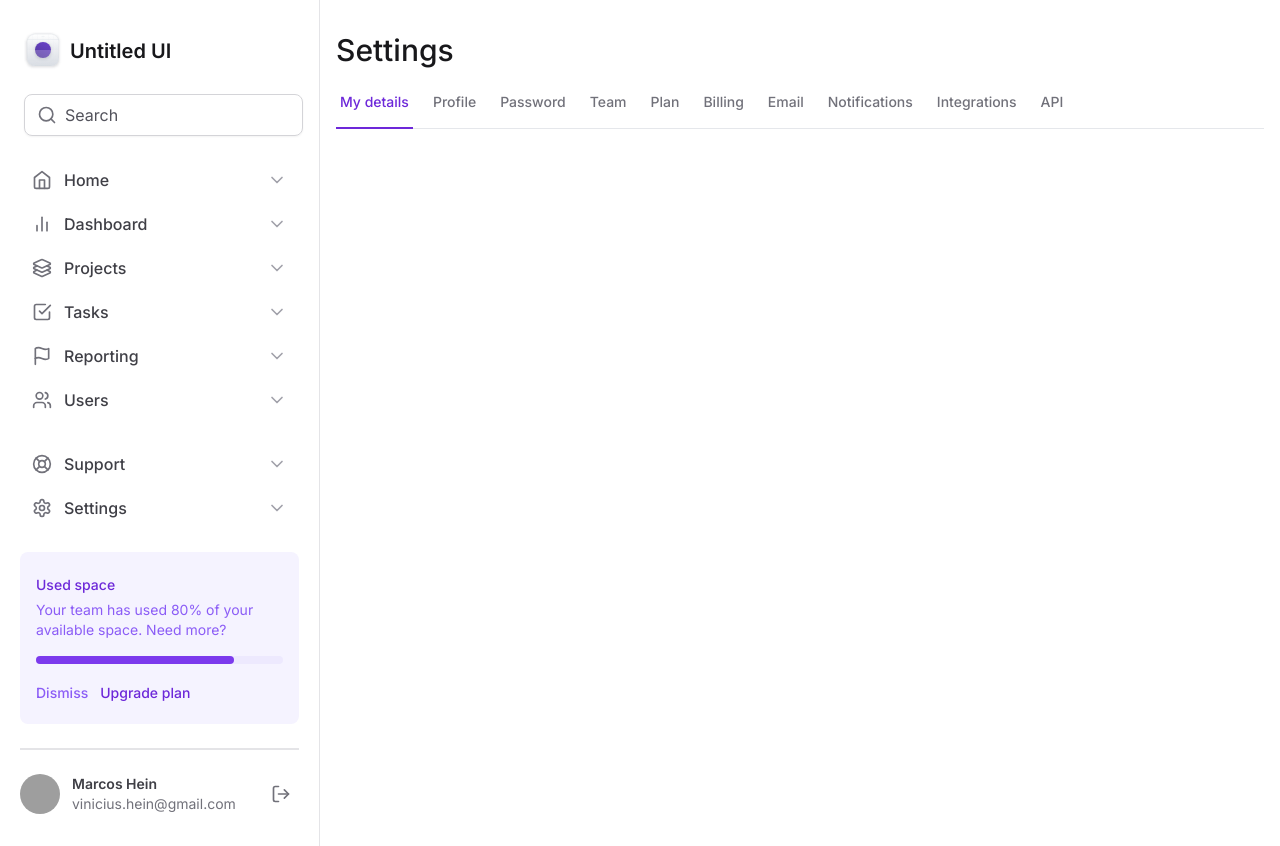
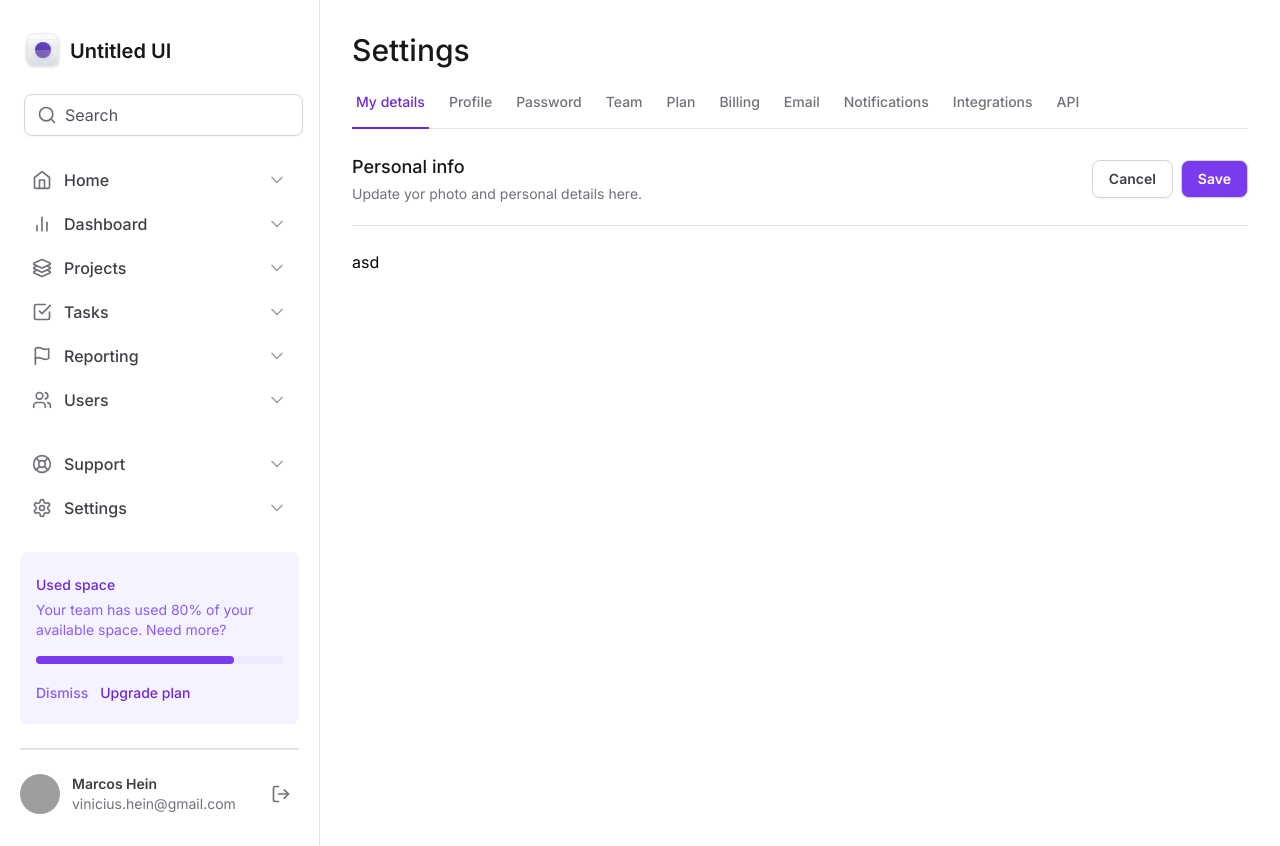
Before and after one commit to marcos-hein/tailwind-next, a Next.js app: page / in a window 1280 px wide. Built offline with nearby package versions, Linux system fonts and the light colour scheme; grey boxes are pictures that could not be loaded.

Commit message:
feat: form structure

```diff
--- a/package.json
+++ b/package.json
@@ -10,6 +10,7 @@
   },
   "dependencies": {
     "@radix-ui/react-tabs": "^1.0.4",
+    "framer-motion": "^10.16.4",
     "lucide-react": "^0.291.0",
     "next": "14.0.0",
     "react": "^18",
--- a/src/app/layout.tsx
+++ b/src/app/layout.tsx
@@ -20,7 +20,7 @@
       <body className={inter.className}>
         <div className="grid min-h-screen grid-cols-app">
           <Sidebar />
-          <main className="px-4 pb-12 pt-8">{children}</main>
+          <main className="px-8 pb-12 pt-8">{children}</main>
         </div>
       </body>
     </html>
--- a/src/app/page.tsx
+++ b/src/app/page.tsx
@@ -4,7 +4,33 @@
   return (
     <>
       <h1 className="text-3xl font-medium text-zinc-900">Settings</h1>
+
       <SettingsTabs />
+
+      <div className="mt-6 flex flex-col">
+        <div className="flex items-center justify-between pb-5 border-b border-zinc-200">
+          <div className="space-y-1">
+            <h2 className="text-lg font-medium text-zinc-900">Personal info</h2>
+            <span className="text-sm text-zinc-500">Update yor photo and personal details here.</span>
+          </div>
+          <div className="flex items-center gap-2">
+            <button
+              type="button"
+              className="rounded-lg border border-zinc-300 px-4 py-2 text-sm font-semibold text-zinc-700 shadow-sm hover:bg-zinc-50">
+              Cancel
+            </button>
+            <button
+              type="submit"
+              form="settings"
+              className="rounded-lg bg-violet-600 border border-zinc-300 px-4 py-2 text-sm font-semibold text-white shadow-sm hover:bg-violet-700"
+            >
+              Save
+            </button>
+          </div>
+        </div>
+
+        <form id="settings" className=" mt-6 flex w-full flex-col">asd</form>
+      </div>
     </>
   );
 }
--- a/src/components/SettingsTabs/TabItem.tsx
+++ b/src/components/SettingsTabs/TabItem.tsx
@@ -1,4 +1,5 @@
 import * as Tabs from "@radix-ui/react-tabs";
+import { motion } from 'framer-motion'
 
 export interface TabItemProps {
   value: string;
@@ -15,7 +16,7 @@
       <span>{title}</span>
 
       {isSelected && (
-        <div className="absolute -bottom-px left-0 right-0 h-0.5 bg-violet-700" />
+        <motion.div layoutId="activeTab" className="absolute -bottom-px left-0 right-0 h-0.5 bg-violet-700" />
       )}
     </Tabs.Trigger>
   )
--- a/src/components/SettingsTabs/index.tsx
+++ b/src/components/SettingsTabs/index.tsx
@@ -18,7 +18,7 @@
         <TabItem value="tab7" title="Email" isSelected={currentTab === 'tab7'} />
         <TabItem value="tab8" title="Notifications" isSelected={currentTab === 'tab8'} />
         <TabItem value="tab9" title="Integrations" isSelected={currentTab === 'tab9'} />
-        <TabItem value="tab9" title="API" isSelected={currentTab === 'tab9'} />
+        <TabItem value="tab10" title="API" isSelected={currentTab === 'tab10'} />
       </Tabs.List>
     </Tabs.Root>
   );
```
Also changed, not shown: asd.prettierrc.json (deleted, +0 -12 lines), 1 other file (tests, documents, lock files or other folders).
